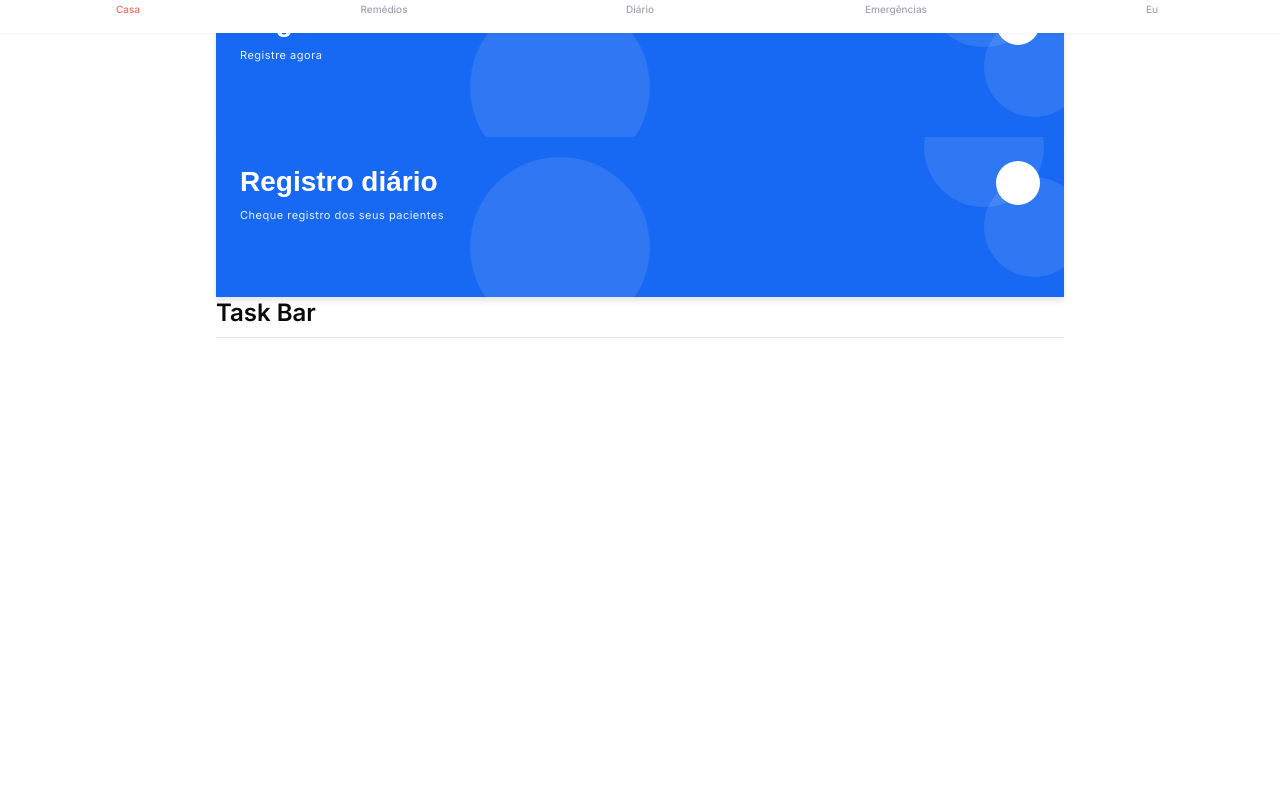
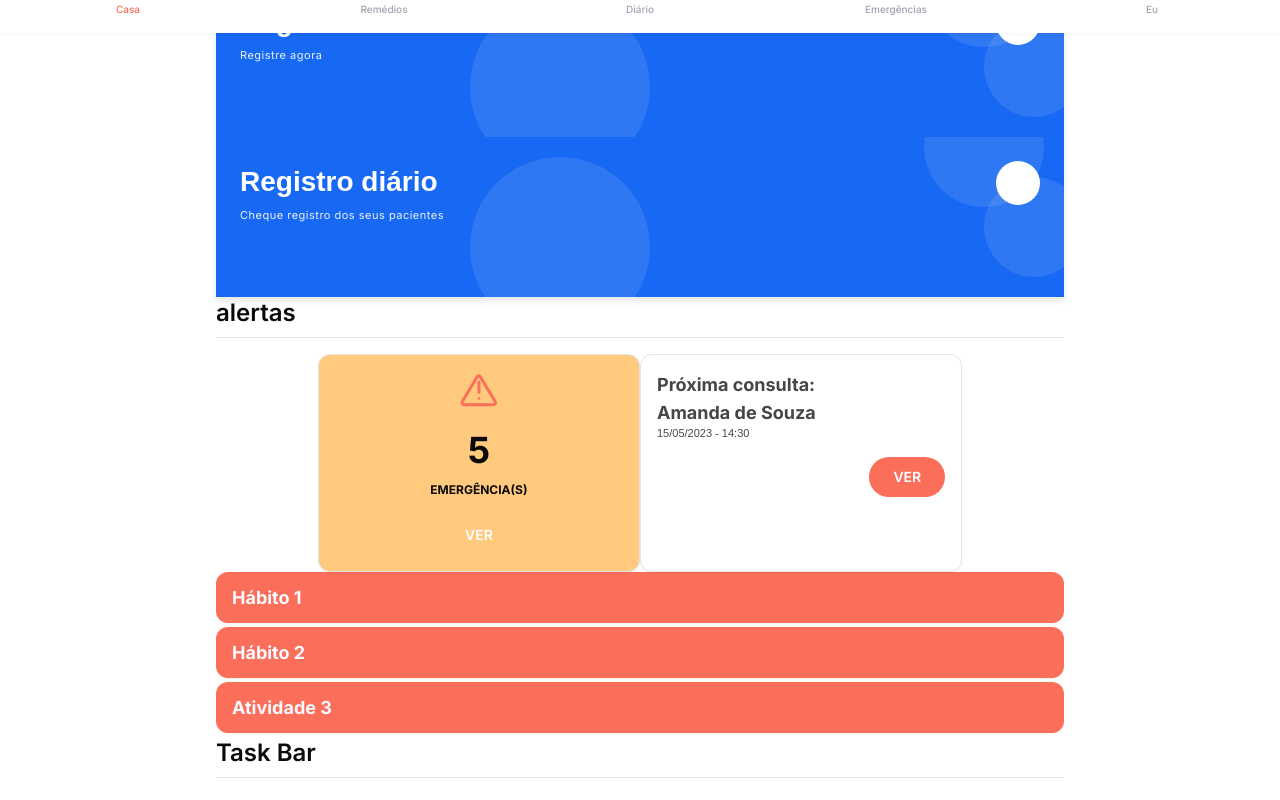
Before and after one commit to datasci4citizens/app-saude, a React (Vite) app: page /components in a window 1280 px wide. Shown: the part 767-1567 px from the top of the page. Before the commit the page ends 1193 px from the top, so only its background shows below. Built offline with nearby package versions, Linux system fonts and the light colour scheme; a web font is replaced by a local one.

Commit message:
feat/habit-card

```diff
--- /dev/null
+++ b/src/components/ui/habit-card.tsx
@@ -0,0 +1,48 @@
+import React from 'react';
+
+interface HabitCardProps {
+  number: number;
+  title?: string;
+  className?: string;
+}
+
+/**
+ * HabitCard - Componente para exibir um hábito como card
+ *
+ * @param number - Número do hábito
+ * @param title - Texto opcional para substituir "Hábito"
+ * @param className - Classes adicionais para customização
+ */
+const HabitCard: React.FC<HabitCardProps> = ({
+  number,
+  title = "Hábito",
+  className = ""
+}) => {
+  return (
+    <div
+      className={`
+        bg-orange
+        text-white
+        font-medium
+        py-3
+        px-4
+        rounded-xl
+        flex
+        font-bold
+        shadow-sm
+        ${className}
+      `}
+      style={{
+        fontSize: '18px',
+        fontWeight: 'bold',
+        fontFamily: 'Inter, sans-serif',
+        color: '#F9F9FF',
+        marginBottom: '4px'
+      }}
+    >
+      {title} {number}
+    </div>
+  );
+};
+
+export default HabitCard;
--- /dev/null
+++ b/src/components/ui/info-card.tsx
@@ -0,0 +1,151 @@
+import React from 'react';
+import { Card, CardContent } from '@/components/ui/card';
+import { Button } from '@/components/ui/button';
+
+type InfoCardVariant = 'emergency' | 'appointment';
+
+interface InfoCardProps {
+  variant: InfoCardVariant;
+  name?: string;
+  subtitle?: string;
+  count?: number;
+  date?: string;
+  time?: string;
+  onClick?: () => void;
+}
+
+// Estilos separados para cards de emergência e consulta
+const styles = {
+  card: {
+    base: {
+      width: '38%',
+      borderRadius: '12px'
+    },
+    emergency: {
+      background: '#FFC97E'
+    },
+    appointment: {
+      background: 'white'
+    }
+  },
+  button: {
+    emergency: {
+      background: '#141B36',
+      hoverBackground: '#141B36/90',
+    },
+    appointment: {
+      background: '#FA6E5A',
+      hoverBackground: '#FA6E5A/90',
+    }
+  },
+  text: {
+    title: {
+      fontSize: '18px',
+      fontWeight: 'bold',
+      fontFamily: 'Inter, sans-serif',
+      color: '#464646',
+      marginBottom: '4px'
+    },
+    count: {
+      fontSize: '2.25rem', // text-4xl
+      fontWeight: 'bold',
+      marginBottom: '4px'
+    },
+    label: {
+      fontSize: '0.75rem', // text-xs
+      fontWeight: 'bold',
+      marginBottom: '16px'
+    },
+    info: {
+      fontSize: '11px', // text-sm
+      fontWeight: 500,
+      fontFamily: 'Work Sans, sans-serif',
+      color: '#464646',
+    }
+  }
+};
+
+const InfoCard: React.FC<InfoCardProps> = ({
+  variant,
+  name,
+  subtitle,
+  count,
+  date,
+  time,
+  onClick
+}) => {
+  const isEmergency = variant === 'emergency';
+
+  // Determina o estilo do card com base na variante
+  const cardStyle = {
+    ...styles.card.base,
+    backgroundColor: isEmergency ? styles.card.emergency.background : styles.card.appointment.background
+  };
+
+  // Determina o estilo do botão com base na variante
+  const buttonClassName = `rounded-full px-6 py-2 text-sm text-white
+    ${isEmergency
+      ? `bg-[${styles.button.emergency.background}] hover:bg-[${styles.button.emergency.hoverBackground}]`
+      : `bg-orange hover:bg-orange/90`}`;
+
+  return (
+    <Card
+      className="overflow-hidden"
+      style={cardStyle}
+    >
+      <CardContent className="p-0">
+        {isEmergency ? (
+          /* Card de Emergência */
+          <div className="flex flex-col items-center p-4">
+            {/* Ícone de alerta */}
+            <div className="mb-3">
+              <svg width="40" height="40" viewBox="0 0 40 40" fill="none" xmlns="http://www.w3.org/2000/svg">
+                <path d="M20 11.25V21.25" stroke="#FA6E5A" strokeWidth="3" strokeLinecap="round" strokeLinejoin="round"/>
+                <path d="M20 28.75C20.6904 28.75 21.25 28.1904 21.25 27.5C21.25 26.8096 20.6904 26.25 20 26.25C19.3096 26.25 18.75 26.8096 18.75 27.5C18.75 28.1904 19.3096 28.75 20 28.75Z" fill="#FA6E5A"/>
+                <path d="M18.2322 5.73223L3.23223 30.7322C2.89156 31.3155 2.8734 32.0308 3.18483 32.6296C3.49626 33.2283 4.09494 33.6311 4.76777 33.6667H34.7678C35.4406 33.6311 36.0393 33.2283 36.3507 32.6296C36.6621 32.0308 36.644 31.3155 36.3033 30.7322L21.3033 5.73223C20.9424 5.15744 20.3548 4.7949 19.7177 4.7949C19.0807 4.7949 18.4931 5.15744 18.1322 5.73223H18.2322Z" stroke="#FA6E5A" strokeWidth="3" strokeLinecap="round" strokeLinejoin="round"/>
+              </svg>
+            </div>
+
+            {/* Número de emergências */}
+            <div style={styles.text.count}>{count}</div>
+
+            {/* Texto fixo de emergências */}
+            <div style={styles.text.label}>EMERGÊNCIA(S)</div>
+
+            {/* Botão VER com fundo escuro */}
+            <Button
+              onClick={onClick}
+              className={buttonClassName}
+            >
+              VER
+            </Button>
+          </div>
+        ) : (
+          /* Card de Próxima Consulta */
+          <div className="flex flex-col h-full">
+            {/* Cabeçalho */}
+            <div className="p-4 pb-2">
+              <h3 style={styles.text.title}>Próxima consulta:</h3>
+                <p className="font-bold text-lg leading-tight" style={{ fontFamily: 'Inter, sans-serif', color: "#464646"}}>{name}</p>
+              <div style={styles.text.info}>
+                {date} - {time}
+              </div>
+            </div>
+
+            {/* Botão VER com fundo laranja */}
+            <div className="mt-auto p-4 pt-2 flex justify-end">
+              <Button
+                onClick={onClick}
+                className={buttonClassName}
+              >
+                VER
+              </Button>
+            </div>
+          </div>
+        )}
+      </CardContent>
+    </Card>
+  );
+};
+
+export default InfoCard;
--- a/src/pages/ComponentCatalog.tsx
+++ b/src/pages/ComponentCatalog.tsx
@@ -2,6 +2,8 @@ import { Button } from "@/components/ui/button";
 import BottomNavigationBar from "@/components/ui/navigator-bar";
 import PatientsPage from "@/components/ui/patient-button";
 import HomeBanner from "@/components/home-banner";
+import InfoCard from "@/components/ui/info-card";
+import HabitCard from "@/components/ui/habit-card";
 
 export default function ComponentCatalog() {
   return (
@@ -43,6 +45,26 @@ export default function ComponentCatalog() {
               subtitle="Cheque registro dos seus pacientes"
             />
         </div>
+        <h2 className="text-2xl font-semibold mb-4 border-b pb-2">alertas</h2>
+        <div className='flex flex-wrap justify-center'>
+            <InfoCard
+              variant="emergency"
+              count={5}
+              onClick={() => alert('Ver Emergências')}
+            />
+            <InfoCard
+              variant="appointment"
+              name="Amanda de Souza"
+              date="15/05/2023"
+              time="14:30"
+              onClick={() => alert('Ver Consulta')}
+            />
+        </div>
+        <div>
+          <HabitCard number={1} />
+          <HabitCard number={2} />
+          <HabitCard number={3} title="Atividade"/>
+        </div>
         <h2 className="text-2xl font-semibold mb-4 border-b pb-2">Task Bar</h2>
         <div className='flex flex-wrap justify-center'>
             <BottomNavigationBar variant="user"/>
```
